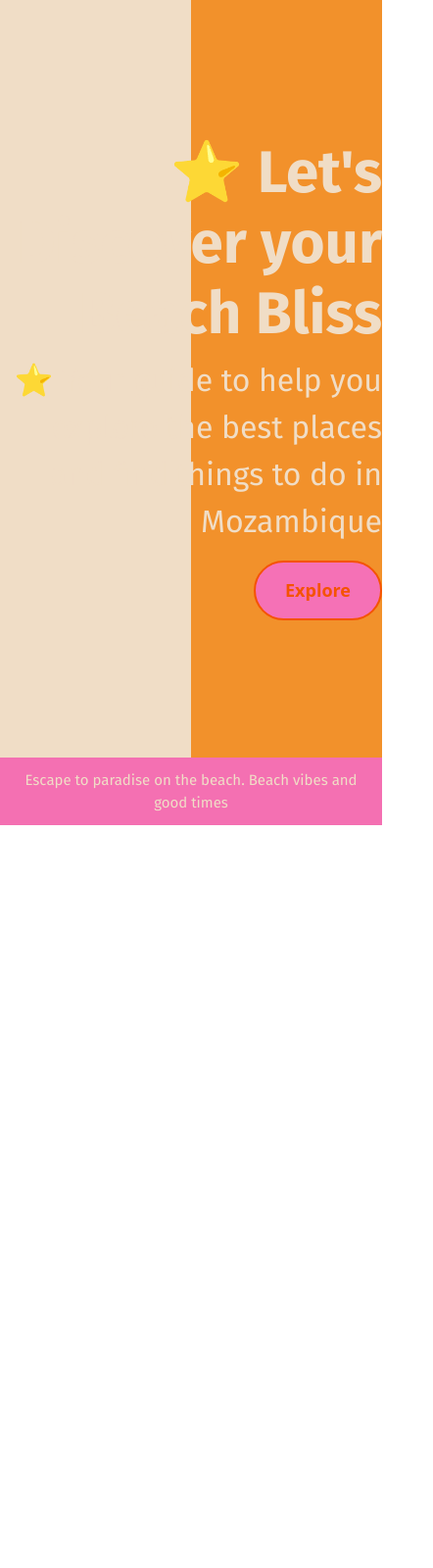
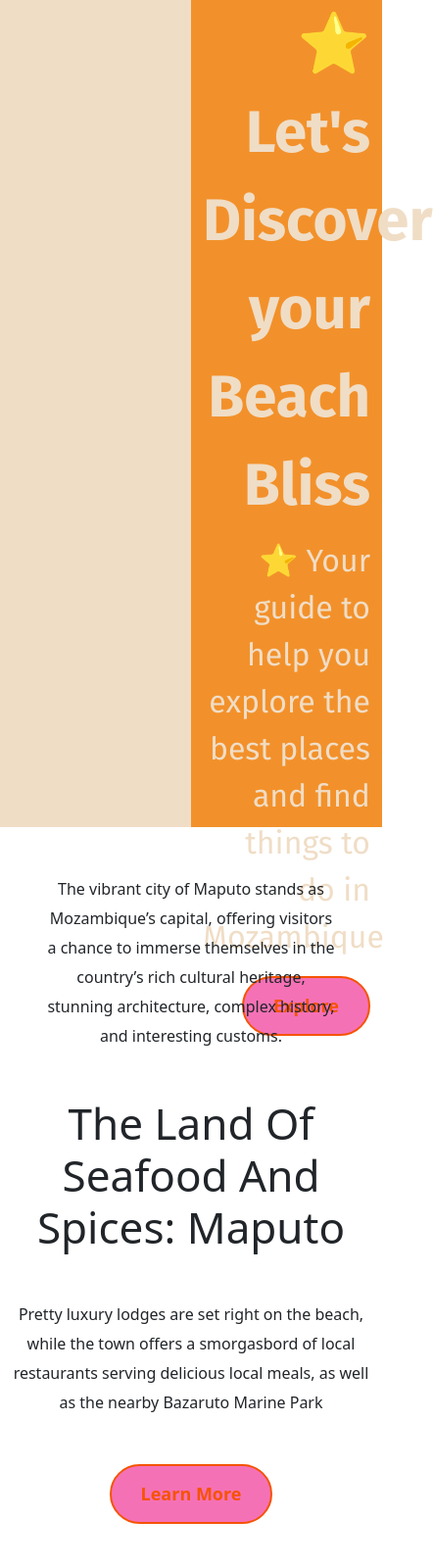
Before and after one commit to anglmugabe/softtravel-accomodation, a plain HTML site: page index.html in a window 390 px wide. Shown: the top 1600 px of the page at 98% size, 442 px wide, since content can reach past the window. Before the commit the page ends 844 px from the top, so only its background shows below. Drawn offline with nearby package versions, Linux system fonts and the light colour scheme.

Commit message:
Added HomePage Content Design

```diff
--- a/index.html
+++ b/index.html
@@ -21,15 +21,86 @@
     </head>
 
     <body>
+        <div class="hero">
+            <div class="container">
+                <div class="row mb-5">
+                    <div class="col-6"></div>
+                    <div class="col-6">
+                        <h1> ⭐ Let's Discover your Beach Bliss</h1>
+                        <div>
+                            <p class=" mb-3">⭐ Your guide to help you explore the best places and find things to do in
+                                Mozambique
+                            </p>
+                        </div>
+                        <div>
+                            <a href="#" class=" btn btn-branding"> Explore </a>
+                        </div>
+                    </div>
+                </div>
+            </div>
+        </div>
+        <p class="text-center m-5"> The vibrant city of Maputo stands as Mozambique’s capital,
+            offering visitors a
+            chance to immerse
+            themselves
+            in the
+            country’s rich cultural heritage, stunning architecture, complex history, and interesting
+            customs. </p>
+        <div class="container">
+            <div class="row mb-5">
+                <div class="col d-none d-lg-block">
+                    <img src="src/beach-house.jpg" alt="image of a beach house" class="img-fluid">
+                </div>
+                <div class="col">
+                    <div class="project-description">
+                        <h2 class="mb-5"> The Land Of Seafood And Spices: Maputo </h2>
+                        <p class="mb-5 texted-muted"> Pretty luxury lodges are set right on the beach, while the town
+                            offers
+                            a
+                            smorgasbord of
+                            local restaurants serving delicious local meals, as well as the nearby Bazaruto Marine Park
+                        </p>
 
-        <div class="hero
-        ">
-            <h1> ⭐ Let's Discover your Beach Bliss</h1>
-            <div>
-                <p class=" mb-3">⭐ Your guide to help you explore the best places and find things to do in Mozambique
-                </p>
+                        <a href="#" class="btn btn-branding-outline"> Learn More</a>
+                    </div>
+                </div>
             </div>
-            <a href="#" class=" btn btn-branding"> Explore </a>
+        </div>
+        <div class="row mb-5">
+            <div class="col">
+                <div class="project-description">
+                    <h2 class="mb-5"> Weather Application</h2>
+                    <p class="mb-5 texted-muted"> Pretty luxury lodges are set right on the beach, while the town
+                        offers
+                        a
+                        smorgasbord of
+                        local restaurants serving delicious local meals, as well as the nearby Bazaruto Marine Park
+                    </p>
+                </div>
+                <a href="#" class="btn btn-branding-outline"> Learn More</a>
+                <div class="col d-none d-lg-block">
+                    <img src="src/weather-app.png" alt="image of a weather app" class="img-fluid">
+                </div>
+            </div>
+        </div>
+
+        <div class="row mb-5">
+            <div class="col d-none d-lg-block">
+                <img src="src/beach-huts.jpg" alt="huts" class="img-fluid">
+            </div>
+            <div class="col">
+                <div class="project-description">
+                    <h2 class="mb-5"> Beach Huts </h2>
+                    <p class="mb-5 texted-muted"> Pretty luxury lodges are set right on the beach, while the town
+                        offers
+                        a
+                        smorgasbord of
+                        local restaurants serving delicious local meals, as well as the nearby Bazaruto Marine Park
+                    </p>
+
+                    <a href="#" class="btn btn-branding-outline"> Learn More</a>
+                </div>
+            </div>
         </div>
 
         <footer> Escape to paradise on the beach. Beach vibes and good times </footer>
--- a/styles.css
+++ b/styles.css
@@ -4,22 +4,28 @@
     sans-serif;
 }
 
-
-
 .hero {
   text-align: right;
-  padding-left: 20px;
-  height: 100%;
+  width: 100%;
+  height: 100vh;
   background: linear-gradient(90deg, #f0ddc6 50%, var(--branding-color) 50%);
-  padding: 140px 0px;
-
 }
 
 h1 {
   font-family: var(--heading-font-family);
-  font-size: 60px;
+  font-size: 24px;
   font-weight: bolder;
   color: #f0ddc6;
+  line-height: 1.5;
+}
+
+h2 {
+  font-size: 64px;
+}
+
+p {
+  font-size: 16px;
+  line-height: 30px;
 }
 
 .hero p {
@@ -44,6 +50,25 @@ h1 {
   padding: 15px 30px;
 }
 
+.btn-branding-outline {
+  text-align: center;
+  background: #F571B6;
+  border-radius: 36px;
+  border-width: 2px;
+  border-color: #F55301;
+  color: #F55301;
+  font-weight: 700;
+  font-size: 18px;
+  line-height: 27px;
+  padding: 15px 30px;
+}
+
+.project-description {
+  padding: 0 30px;
+}
+
+
+
 footer {
   color: #F0DDC6;
   font-family: "Fira Sans", sans-serif;
@@ -52,5 +77,20 @@ footer {
   background-color: #F470B2;
   justify-content: space-evenly;
   text-align: center;
-  padding: 12px 20px;
+  padding: 120px 60px;
 }
+
+@media (max-width: 900px) {
+  h1 {
+    font-size: 60px;
+  }
+
+  h2 {
+    font-size: 44px;
+  }
+
+  .project-description {
+    padding: 0;
+    text-align: center;
+  }
+}
```
Also changed, not shown: src/beach-huts.jpg (added), src/weather-app.png (added), 4 other files.
